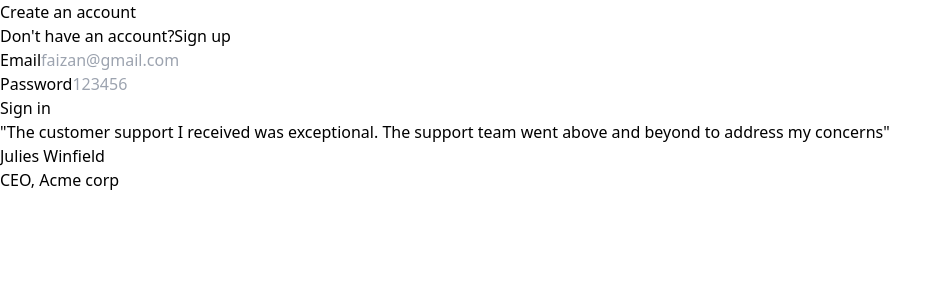
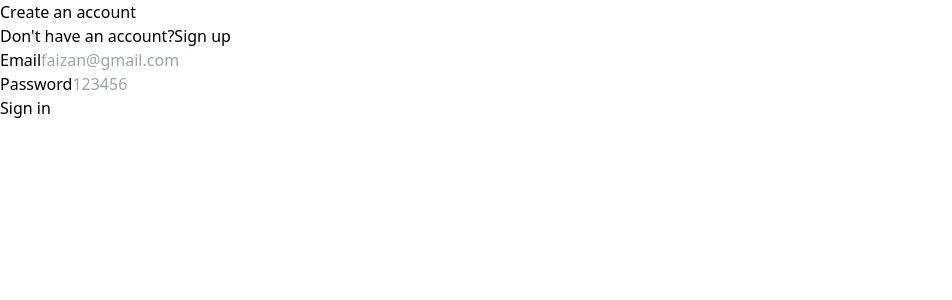
Before and after one commit to FaizanAnwar2801/BlogsNest, a React (Vite) app in the folder frontend/: page /signin in a window 1280 px wide. Shown: the top 300 px of the page, without its empty margins (0-952 px from the left). Built offline with nearby package versions, Linux system fonts and the light colour scheme.

Commit message:
Adding Sign-in Page(Modified.)

```diff
--- a/frontend/src/pages/Signin.tsx
+++ b/frontend/src/pages/Signin.tsx
@@ -1,16 +1,10 @@
 import { Auth } from "../components/Auth"
-import { Quote } from "../components/Quote"
 
 export const Signin = () => {
     return(
     <div>
-        <div className="grid grid-cols-1 lg:grid-cols-2">
-            <div>
-                <Auth type="signin" />
-            </div>
-            <div className="hidden lg:block">
-                <Quote />
-            </div>
+        <div>
+            <Auth type="signin" />
         </div>
     </div>
     )
```
